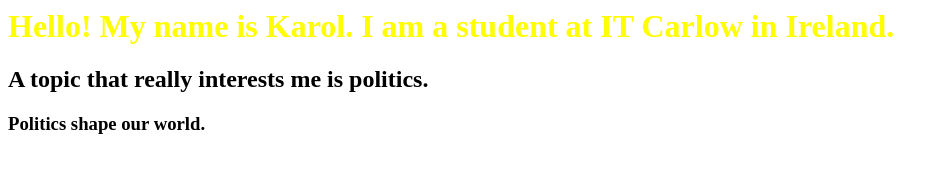
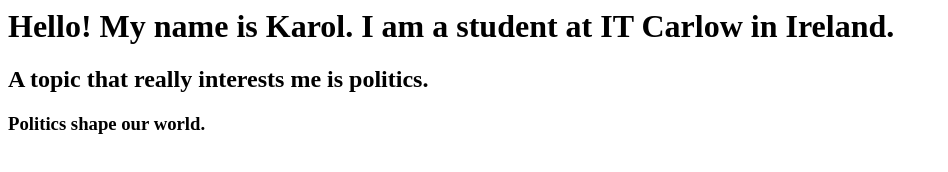
Before and after one commit to KarolLoughlin/IxD24, a plain HTML site: page index.html in a window 1280 px wide. Shown: the whole page, without its empty margins (0-948 px from the left). Drawn offline with Linux system fonts and the light colour scheme.

Commit message:
Update index.html

```diff
--- a/index.html
+++ b/index.html
@@ -5,8 +5,8 @@
   <style>
   </style>
   <body>
-  <h1 style="color:#FFFF00;">Hello! My name is Karol. I am a student at IT Carlow in Ireland.</h1>
+  <h1>Hello! My name is Karol. I am a student at IT Carlow in Ireland.</h1>
     <h2>A topic that really interests me is politics.</h2>
-    <h3> Politics shape our world.</h3>
+    <h3>Politics shape our world.</h3>
   </body>
 </html>
```
